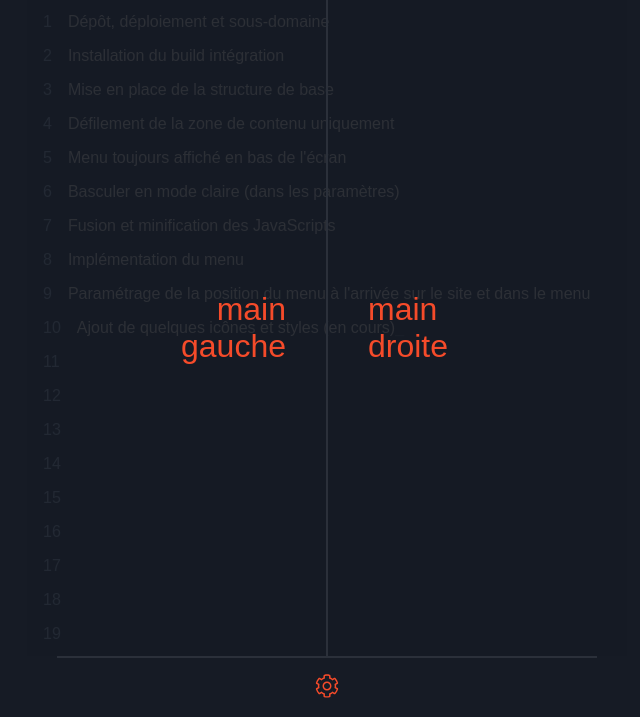
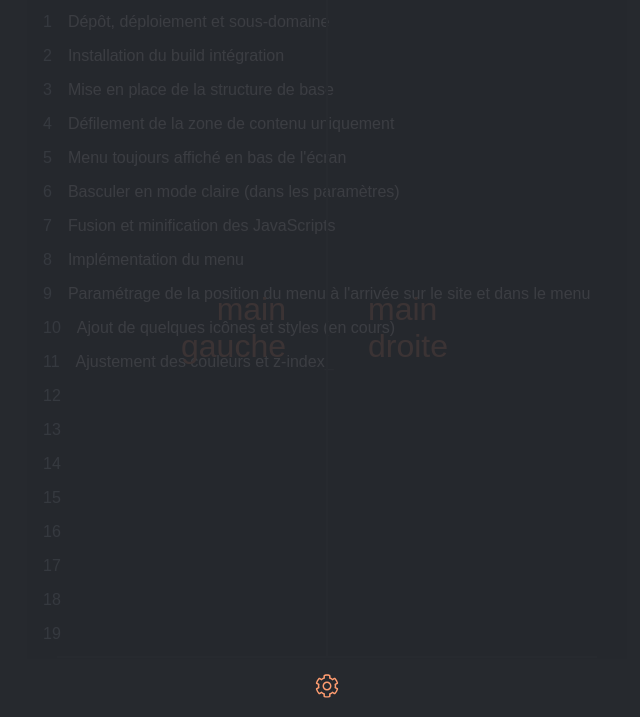
Before and after one commit to pierretl/liste-de-lecture, a website: page index.html in a window 1280 px wide. Shown: the part 83-800 px from the top of the page, without its empty margins (313-953 px from the left). Drawn offline with Linux system fonts and the light colour scheme.

Commit message:
Ajustement des couleurs et z-index

```diff
--- a/index.html
+++ b/index.html
@@ -29,7 +29,8 @@
                 <li>Fusion et minification des JavaScripts</li>
                 <li>Implémentation du menu</li>
                 <li>Paramétrage de la position du menu à l'arrivée sur le site et dans le menu</li>
-                <li><span>Ajout de quelques icônes et styles (en cours)<span class="clignote">_</span></span></li>
+                <li>Ajout de quelques icônes et styles (en cours)</li>
+                <li><span>Ajustement des couleurs et z-index<span class="clignote">_</span></span></li>
                 <li></li>
                 <li></li>
                 <li></li>
--- a/scss/1-Base/__index.scss
+++ b/scss/1-Base/__index.scss
@@ -1,3 +1,6 @@
-@import 'base';
+@import 'unite';
+
 @import 'couleur';
 @import 'taille';
+@import 'reset';
+@import 'z-index';
--- a/scss/1-Base/_couleur.scss
+++ b/scss/1-Base/_couleur.scss
@@ -3,39 +3,41 @@
 /*--------------------------------------------------------------------*/
 
 // pour thème sombre
-$mirage: #161B25;
-$gunmetal: #2B303A;
-$greyChateau: #9DA6B6;
-$test6: #CAD3E2;
+$sombre1: #26292E;
+$sombre2: #393D43;
 
-$orangeyRed: #F54B2A;
-$albescentWhite: #FDE7D1;
+$sombre3: #F7F9F9;
+$sombre4: #C0D2DB;
+
+$sombre5: #FE9C70;
+$sombre6: #FFC2A6;
+
 
 // pour thème clair
-$test1: #F7F8FA;
-$test2: #c7c9c6;
-$test3: #585858;
+$clair1: #F8F8F8;
+$clair2: #fff;
 
-$test4: #D65758;
-$test7: #720001;
-$test5: #1d242a;
+$clair3: #170A0A;
+$clair4: #545454;
 
+$clair5: #9D3700;
+$clair6: #C54906;
 
 /*--------------------------------------------------------------------*/
 /* Thème Foncé (défaut)                                               */
 /*--------------------------------------------------------------------*/
 :root {
-    --gamme1__fond: #{$mirage};
-    --gamme1__texte1: #{$albescentWhite};
-    --gamme1__texte2: #{$greyChateau};
-    --gamme1__texte3: #{$orangeyRed};
-    --gamme1__bordure: #{$gunmetal};
-    --gamme1__btn: #{$orangeyRed};
-    --gamme1__btn--hover: #{$albescentWhite};
+    --gamme1__fond: #{$sombre1};
+    --gamme1__texte1: #{$sombre3};
+    --gamme1__texte2: #{$sombre4};
+    --gamme1__texte3: #{$sombre5};
+    --gamme1__bordure: #{$sombre2};
+    --gamme1__btn: #{$sombre5};
+    --gamme1__btn--hover: #{$sombre6};
 
-    --gamme2__fond: #{$gunmetal};
-    --gamme2__btn: #{$test6};
-    --gamme2__btn--hover: #{$albescentWhite};
+    --gamme2__fond: #{$sombre2};
+    --gamme2__btn: #{$sombre4};
+    --gamme2__btn--hover: #{$sombre3};
 }
 
 
@@ -43,15 +45,15 @@ $test5: #1d242a;
 /* Thème Clair                                                        */
 /*--------------------------------------------------------------------*/
 [data-mode="light"] {
-    --gamme1__fond: #{$test1};
-    --gamme1__texte1: #{$test5};
-    --gamme1__texte2: #{$test3};
-    --gamme1__texte3: #{$test4};
-    --gamme1__bordure: #{$test2};
-    --gamme1__btn: #{$test4};
-    --gamme1__btn--hover: #{$test3};
+    --gamme1__fond: #{$clair1};
+    --gamme1__texte1: #{$clair3};
+    --gamme1__texte2: #{$clair4};
+    --gamme1__texte3: #{$clair5};
+    --gamme1__bordure: #{$clair2};
+    --gamme1__btn: #{$clair5};
+    --gamme1__btn--hover: #{$clair6};
 
-    --gamme2__fond: #{$test2};
-    --gamme2__btn: #{$test7};
-    --gamme2__btn--hover: #{$test5};
+    --gamme2__fond: #{$clair2};
+    --gamme2__btn: #{$clair4};
+    --gamme2__btn--hover: #{$clair3};
 }
--- a/scss/1-Base/_taille.scss
+++ b/scss/1-Base/_taille.scss
@@ -1,5 +1,3 @@
-@import "../5-Satellite/unite";
-
 $font-base: 1rem;
 $taille-picto: 24px;
 $taille-bordure: 2px;
--- /dev/null
+++ b/scss/1-Base/_z-index.scss
@@ -0,0 +1,14 @@
+$z-index: (
+    s_site          : 2,
+    overlay         : 1,
+    s_option        : 0,
+    clignote        : 0,
+);
+
+@function z-index($key) {
+    @return map-get($z-index, $key);
+}
+
+@mixin z-index($key) {
+    z-index: z-index($key);
+}
--- a/scss/2-Utilitaire/_lien.scss
+++ b/scss/2-Utilitaire/_lien.scss
@@ -1,21 +1,27 @@
-.a.tg1-1 // label, button...
-{
-    color: var(--gamme1__texte1);
+.a.tg1-1 {
+    color: var(--gamme1__btn);
     text-decoration: underline;
 }
-
-.a.tg1-1:hover // label, button...
-{
-    color: var(--gamme1__btn--hover);
+.a.tg1-1:hover {
     cursor: pointer;
 }
+.a.tg1-1:hover,
+.a.tg1-1:active {
+    color: var(--gamme1__btn--hover);
+}
+
+
+
+
 
 .btn\:js:hover {
     cursor: pointer;
 }
-.btn\:js:hover svg {
+.btn\:js:hover svg,
+.btn\:js:active svg {
     fill: var(--gamme1__btn--hover);
 }
-.btn\:js:hover *{
+.btn\:js:hover *,
+.btn\:js:active *{
     color: var(--gamme1__btn--hover);
 }
--- a/scss/2-Utilitaire/_overlay.scss
+++ b/scss/2-Utilitaire/_overlay.scss
@@ -10,5 +10,5 @@
     left: 0;
     background: var(--gamme1__fond);
     opacity: 0.9;
-    z-index: 0;
+    @include z-index(overlay);
 }
--- a/scss/3-Structure/_site.scss
+++ b/scss/3-Structure/_site.scss
@@ -22,12 +22,12 @@
 [data-position="gauche"] .s_site\:menu {
     grid-column: 1/2;
     grid-row: 1/3;
-    z-index: 1;
+    @include z-index(s_site);
 }
 [data-position="droite"] .s_site\:menu {
     grid-column: 4/5;
     grid-row: 1/3;
-    z-index: 1;
+    @include z-index(s_site);
 }
 .s_site\:gauche {
     position: relative;
@@ -51,5 +51,5 @@
     bottom: 0;
     left: 0;
     background: var(--gamme1__fond);
-    z-index: 0;
+    @include z-index(s_option);
 }
--- a/scss/4-Element/_clignote.scss
+++ b/scss/4-Element/_clignote.scss
@@ -3,7 +3,7 @@
     animation: clignote 0.8s infinite;
 
     position: relative;
-    z-index: -1;
+    @include z-index(clignote);
 }
 
 @keyframes clignote {
--- a/scss/5-Satellite/__index.scss
+++ /dev/null
@@ -1 +0,0 @@
-@import 'unite';
```
Also changed, not shown: scss/1-Base/_reset.scss (renamed from scss/1-Base/_base.scss), scss/1-Base/_unite.scss (renamed from scss/5-Satellite/_unite.scss), style.css.
